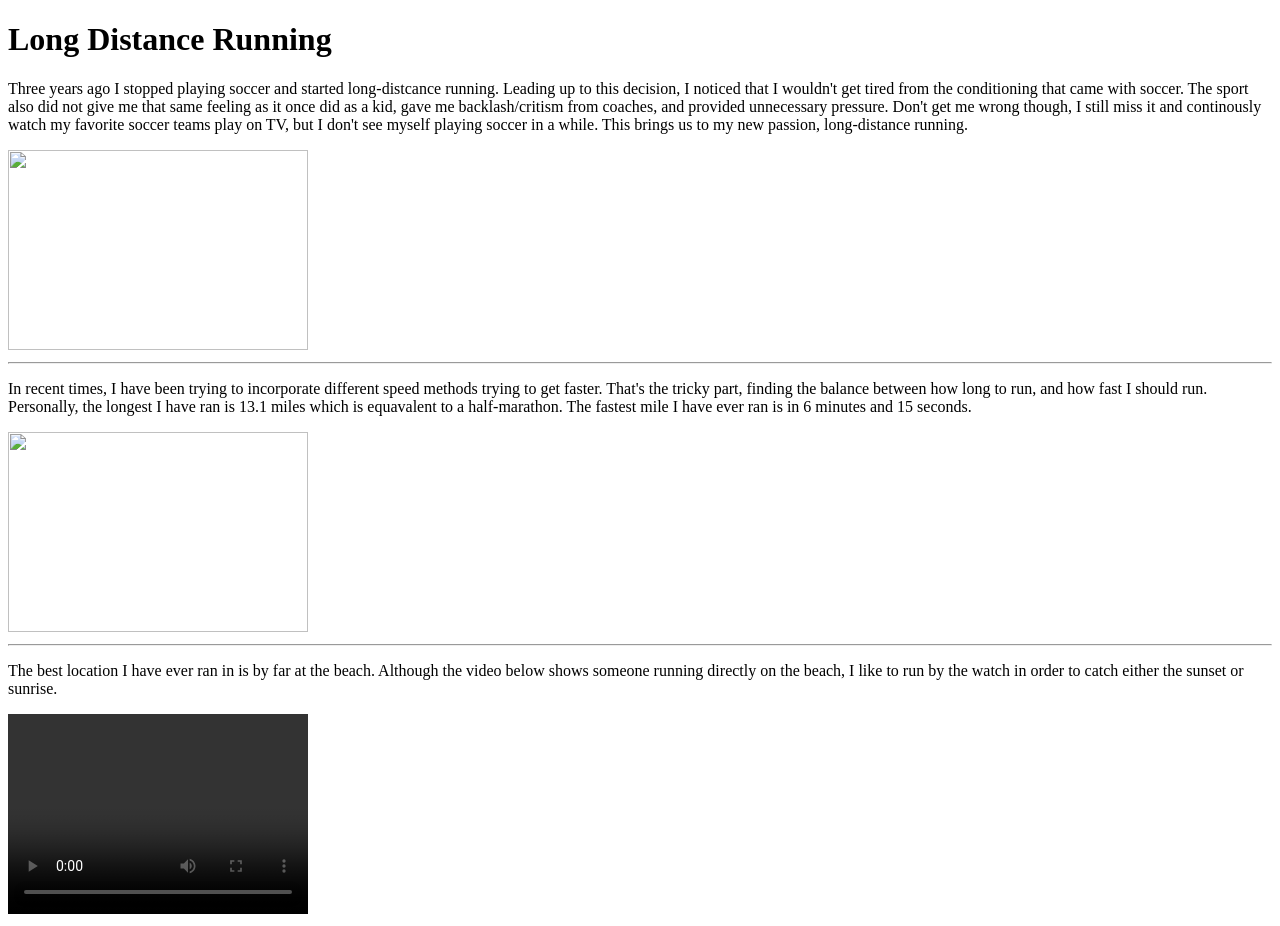
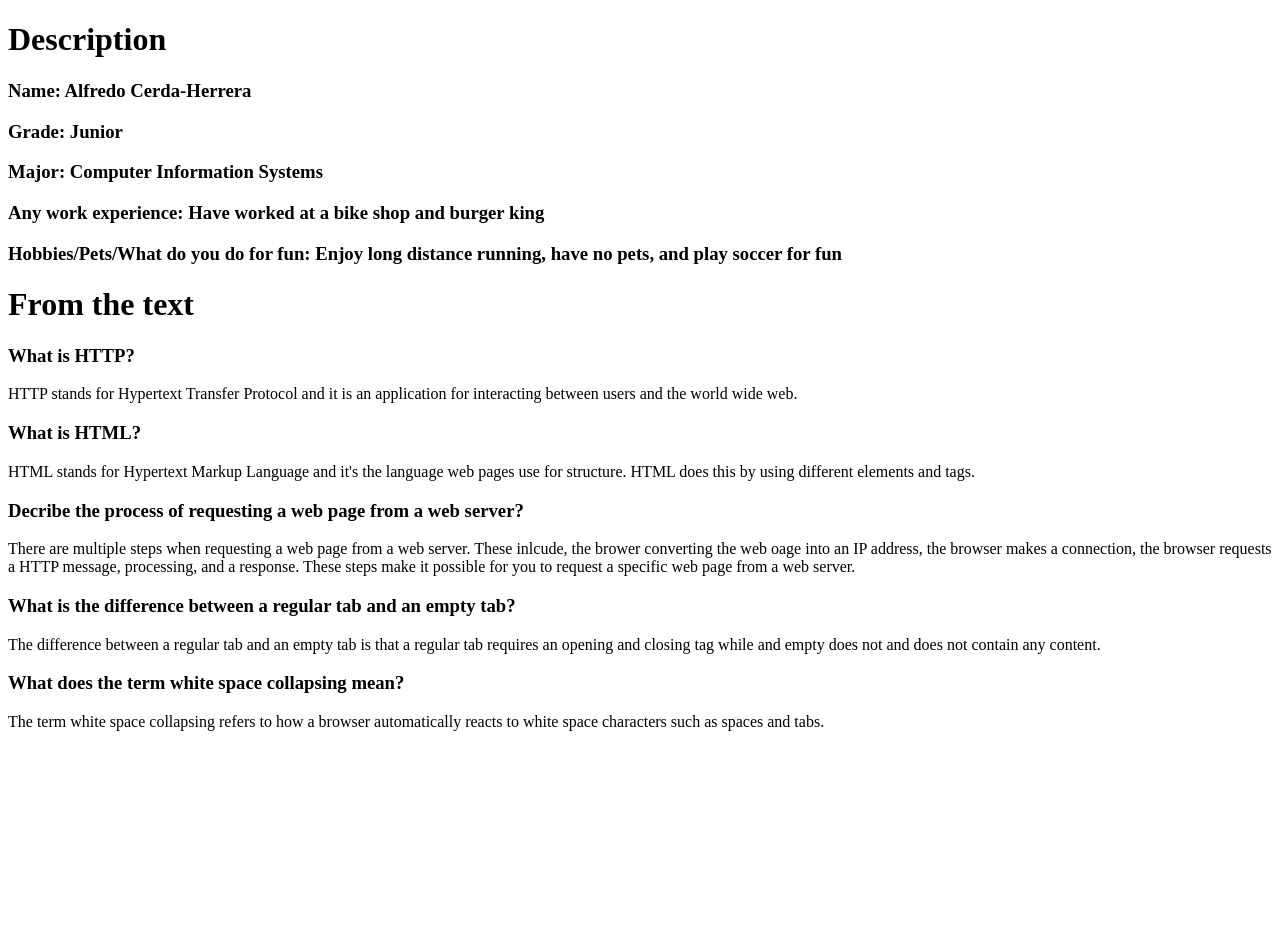
Before and after one commit to alfredo-ch12/first-labs, a plain HTML site: page index.html in a window 1280 px wide. After the commit the page ends 800 px from the top, so only its background shows below. Drawn offline with Linux system fonts and the light colour scheme.

Commit message:
Add files via upload

```diff
--- a/index.html
+++ b/index.html
@@ -1,17 +1,26 @@
 <!DOCTYPE html>
 <html lang="en">
-    <head>
-    <title>Lab3</title>
-    </head>
+<head>
+    <title>Lab1</title>
+</head>
     <body>
-    <h1>Long Distance Running</h1>
-    <p>Three years ago I stopped playing soccer and started long-distcance running. Leading up to this decision, I noticed that I wouldn't get tired from the conditioning that came with soccer. The sport also did not give me that same feeling as it once did as a kid, gave me backlash/critism from coaches, and provided unnecessary pressure. Don't get me wrong though, I still miss it and continously watch my favorite soccer teams play on TV, but I don't see myself playing soccer in a while. This brings us to my new passion, long-distance running.</p>
-    <img src="images/man-6542646_1280.jpg" width="300" height="200"/>
-    <hr />
-    <p>In recent times, I have been trying to incorporate different speed methods trying to get faster. That's the tricky part, finding the balance between how long to run, and how fast I should run. Personally, the longest I have ran is 13.1 miles which is equavalent to a half-marathon. The fastest mile I have ever ran is in 6 minutes and 15 seconds.</p>
-    <img src="images/9202.jpg" width="300" height="200"/>
-    <hr />
-    <p>The best location I have ever ran in is by far at the beach. Although the video below shows someone running directly on the beach, I like to run by the watch in order to catch either the sunset or sunrise.</p>
-    <video scr="videos/running video.mp4" width="300" height="200" controls/>
+    <h1>Description</h1>
+    <h3>Name: Alfredo Cerda-Herrera</h3>
+    <h3>Grade: Junior</h3>
+    <h3>Major: Computer Information Systems</h3>
+    <h3>Any work experience: Have worked at a bike shop and burger king</h3>
+    <h3>Hobbies/Pets/What do you do for fun: Enjoy long distance running, have no pets, and play soccer for fun</h3>
+
+    <h1>From the text</h1>
+    <h3>What is HTTP?</h3>
+    <p>HTTP stands for Hypertext Transfer Protocol and it is an application for interacting between users and the world wide web.</p>
+    <h3>What is HTML?</h3>
+    <p>HTML stands for Hypertext Markup Language and it's the language web pages use for structure. HTML does this by using different elements and tags.</p>
+    <h3>Decribe the process of requesting a web page from a web server?</h3>
+    <p>There are multiple steps when requesting a web page from a web server. These inlcude, the brower converting the web oage into an IP address, the browser makes a connection, the browser requests a HTTP message, processing, and a response. These steps make it possible for you to request a specific web page from a web server.</p>
+    <h3>What is the difference between a regular tab and an empty tab?</h3>
+    <p>The difference between a regular tab and an empty tab is that a regular tab requires an opening and closing tag while and empty does not and does not contain any content.</p>
+    <h3>What does the term white space collapsing mean?</h3>
+    <p>The term white space collapsing refers to how a browser automatically reacts to white space characters such as spaces and tabs.</p>
     </body>
 </html>
```
